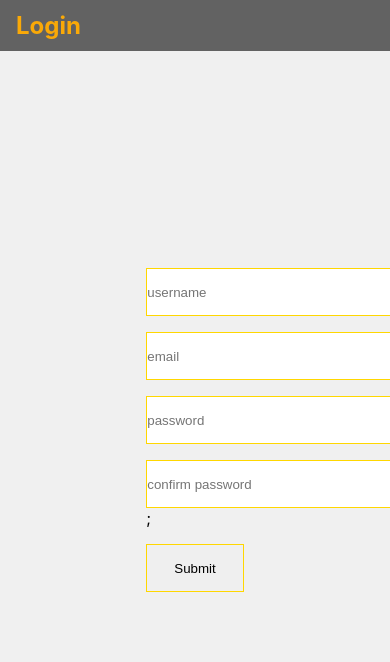
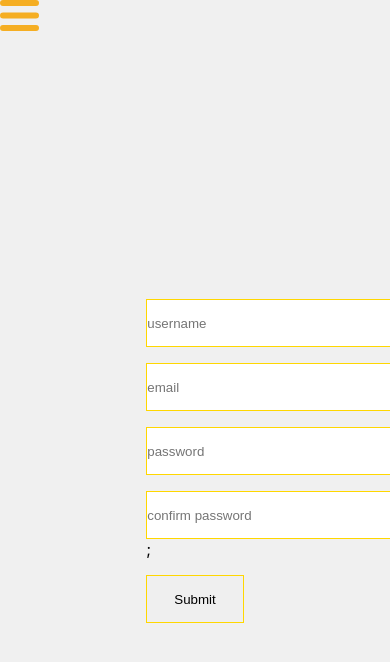
Before and after one commit to Russellgrd/dailyblogs, a React (Vite) app: page /register in a window 390 px wide. Shown: the top 662 px of the page. Built offline with nearby package versions, Linux system fonts and the light colour scheme; no server answers.

Commit message:
added css media query for nav bar to handle smaller screensizes, imported added nav hamburger icon without implementation

```diff
--- a/src/components/Logout.tsx
+++ b/src/components/Logout.tsx
@@ -6,7 +6,6 @@ const Logout = () => {
 
     const navigate = useNavigate();
     const [isLoggedOut, setIsLoggedOut] = useState<null | { message: string }>(null);
-
 
     useEffect(() => {
         fetch("http://localhost:3000/logout", {
--- a/src/components/Nav.tsx
+++ b/src/components/Nav.tsx
@@ -2,28 +2,24 @@ import { useContext, useEffect, useState } from "react";
 import { Link } from "react-router-dom";
 import { UserContext } from "../context/UserContext";
 import { useIsAuth } from "../helpers/useIsAuth";
+import navBurger from '../assets/nav-burgerIcon.svg';
+
 
 const Nav = () => {
 
     const userContext = useContext(UserContext);
-    // const isAuthCheck = async () => {
-    //     const resp = await fetch('http://localhost:3000/auth', {
-    //         credentials: "include",
-    //     });
-    //     const data = await resp.json();
-    //     userContext.setUser(data);
-    // }
-
     useEffect(() => {
-        // isAuthCheck()
-        //     .catch((err) => {
-        //         console.log('Error', err);
-        //     })
         useIsAuth(userContext);
     }, [])
 
+    const handleNavBurgerButton = () => {
+
+    }
+
     return (
 
+        <div className="navWrapper">
+            <img onClick={handleNavBurgerButton} className="navBurger" src={navBurger} alt="Nav Burger Icon" />
             <ul className="nav">
                 {userContext?.user?.email ?
                     <li className="navChild">
@@ -44,7 +40,7 @@ const Nav = () => {
                     </li>}
                 {userContext?.user?.email && <p className="navUserEmail">{userContext?.user?.email}</p>}
             </ul>
-
+        </div>
     )
 }
 
--- a/src/components/SubmitBlog.tsx
+++ b/src/components/SubmitBlog.tsx
@@ -4,8 +4,6 @@ import { useState } from 'react';
 import { useContext } from 'react';
 import { UserContext } from "../context/UserContext";
 import { useNavigate } from 'react-router-dom';
-
-
 
 const SubmitBlog = () => {
 
@@ -80,9 +78,6 @@ const SubmitBlog = () => {
                             setImage(e.target.files[0]);
                         }
                     }}
-                    // onChange={(e) => {
-                    //     formik.values.files = e.currentTarget?.files;
-                    // }}
                     onBlur={formik.handleBlur}
                 />
                 <button className='blogButton' type='submit'>submit</button>
--- a/src/index.css
+++ b/src/index.css
@@ -21,6 +21,9 @@ html {
 
 }
 
+.navWrapper {
+  width:100%
+}
 
 .nav {
   height: 6vh;
@@ -33,6 +36,10 @@ html {
   align-items: center;
   justify-content: center;
   background-color: rgba(0, 0, 0, 0.591);
+}
+
+.navBurger {
+  display: none;
 }
 
 .navChild {
@@ -57,6 +64,33 @@ html {
   color: #faa907;
 
 
+}
+
+@media only screen and (max-width: 800px) {
+  .navBurger {
+    display: block;
+  }
+  .nav {
+    visibility: hidden;
+    align-self: self-start;
+    flex-direction: column;
+    align-items: start;
+    width:50%;
+    height: auto;
+    position: fixed;
+    padding-left: 1rem;
+
+  }
+
+  .navChild {
+
+  }
+
+
+
+  .navUserEmail {
+    align-self: self-start;
+  }
 }
 
 .home {
```
Also changed, not shown: src/components/Posts.tsx (+0 -9 lines), src/assets/nav-burgerIcon.svg (added). Lines whose indentation alone changed are shown as unchanged.
